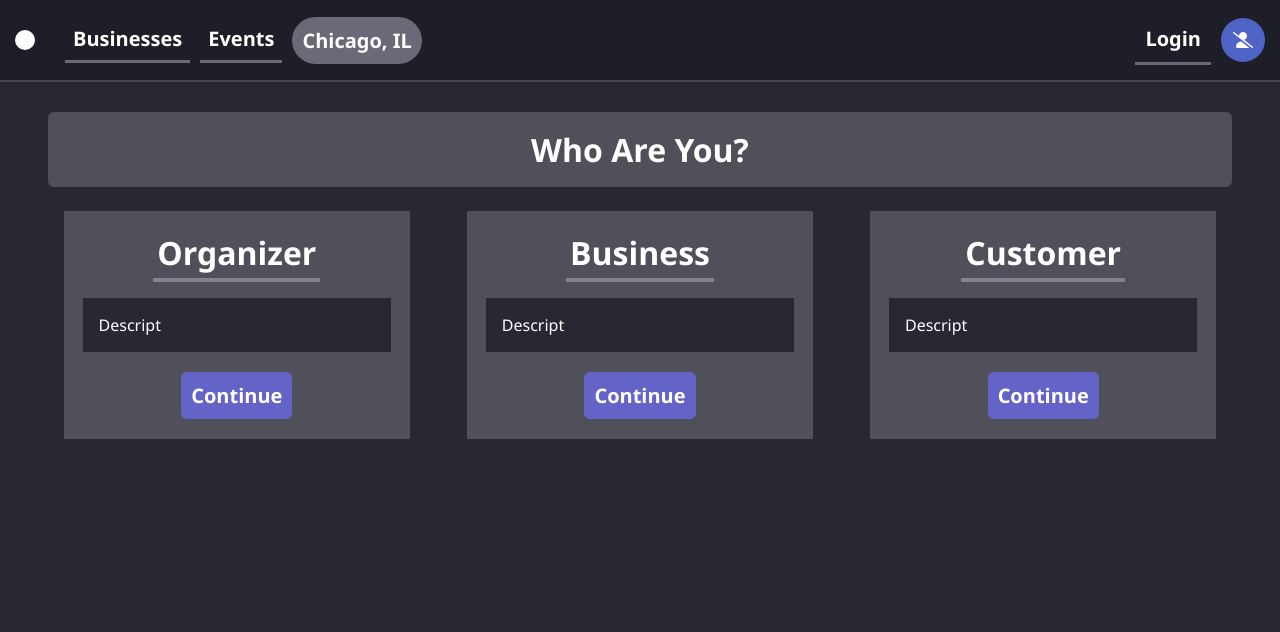
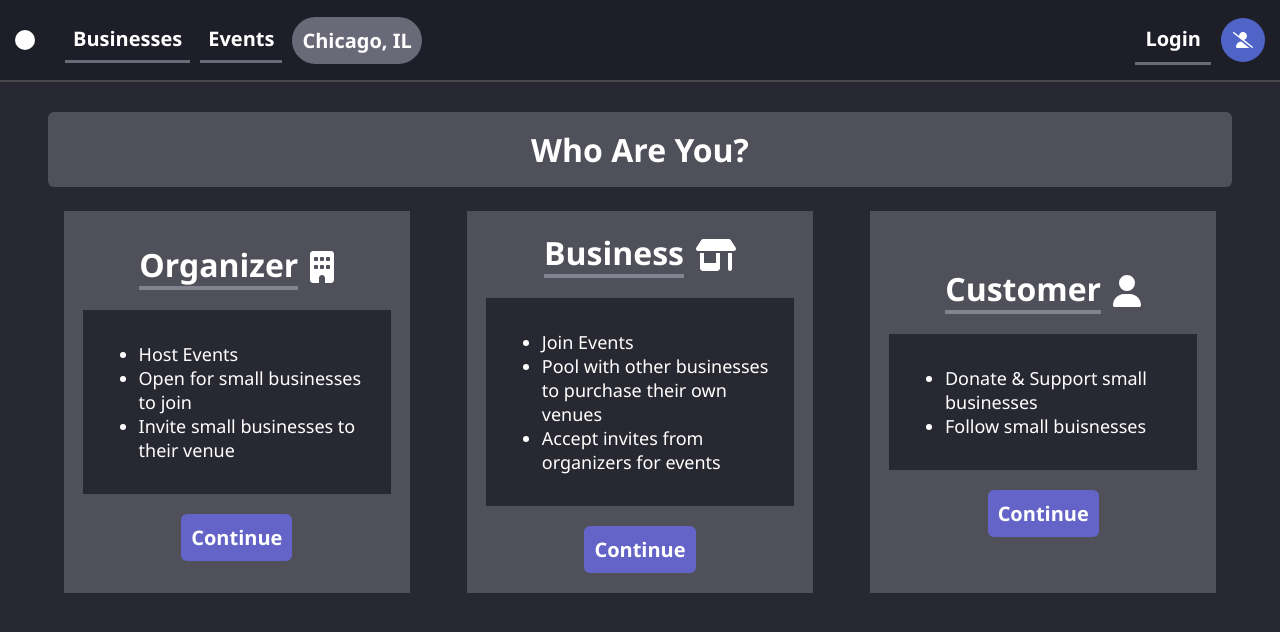
Before and after one commit to danbarajas/TadPool, a React (Vite) app in the folder client/: page /login in a window 1280 px wide. Shown: the top 632 px of the page. Built offline with nearby package versions, Linux system fonts and the light colour scheme.

Commit message:
Login Page Description

```diff
--- a/client/src/routes/login/login.jsx
+++ b/client/src/routes/login/login.jsx
@@ -2,6 +2,8 @@ import {} from 'react'
 import './login.scss'
 
 import { TopNavBar } from '../../components/Navbar'
+import { FontAwesomeIcon } from '@fortawesome/react-fontawesome'
+import { faBuilding, faShop, faUser } from '@fortawesome/free-solid-svg-icons'
 
 export default function LoginPage() {
     return <div className="login-page">
@@ -12,18 +14,44 @@ export default function LoginPage() {
             </header>
             <section>
                 <article>
-                    <div className='login-name'>Organizer</div>
-                    <div className="description">Descript</div>
+                    <div className='login-name'>
+                        <span>Organizer</span>
+                        <FontAwesomeIcon icon={faBuilding} />
+                    </div>
+                    <div className="description">
+                        <ul>
+                            <li>Host Events</li>
+                            <li>Open for small businesses to join</li>
+                            <li>Invite small businesses to their venue</li>
+                        </ul>
+                    </div>
                     <button className="login-submit">Continue</button>
                 </article>
                 <article>
-                    <div className='login-name'>Business</div>
-                    <div className="description">Descript</div>
+                    <div className='login-name'>
+                        <span>Business</span>
+                        <FontAwesomeIcon icon={faShop} />
+                    </div>
+                    <div className="description">
+                        <ul>
+                            <li>Join Events</li>
+                            <li>Pool with other businesses to purchase their own venues</li>
+                            <li>Accept invites from organizers for events</li>
+                        </ul>
+                    </div>
                     <button className="login-submit">Continue</button>
                 </article>
                 <article>
-                    <div className='login-name'>Customer</div>
-                    <div className="description">Descript</div>
+                    <div className='login-name'>
+                        <span>Customer</span>
+                        <FontAwesomeIcon icon={faUser} />
+                    </div>
+                    <div className="description">
+                        <ul>
+                            <li>Donate & Support small businesses</li>
+                            <li>Follow small buisnesses</li>
+                        </ul>
+                    </div>
                     <button className="login-submit">Continue</button>
                 </article>
             </section>
--- a/client/src/routes/login/login.scss
+++ b/client/src/routes/login/login.scss
@@ -38,6 +38,11 @@ $submit-button: rgb(100, 100, 200);
 
                 background-color: $container-theme;
 
+                li {
+                    font-size: 18px;
+                    font-weight: 500;
+                }
+
                 .login-submit {
                     border: none;
                     border-radius: $border-radius-size;
@@ -69,12 +74,20 @@ $submit-button: rgb(100, 100, 200);
 
                 .login-name {
                     font-size: 2em;
+                    font-weight: bold;
 
                     margin: 0.5em;
                     padding: 4px;
-                    border-bottom: 4px solid $container-hover;
 
-                    font-weight: bold;
+                    display: flex;
+                    align-items: center;
+                    justify-content: center;
+
+                    gap: 12px;
+
+                    span {
+                        border-bottom: 4px solid $container-hover;
+                    }
                 }
             }
         }
```
